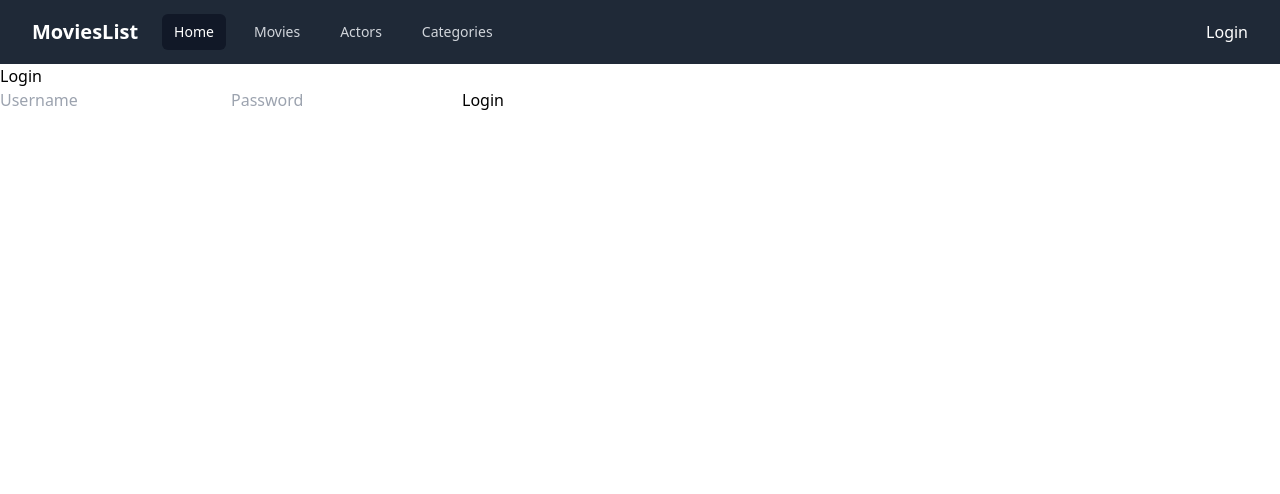
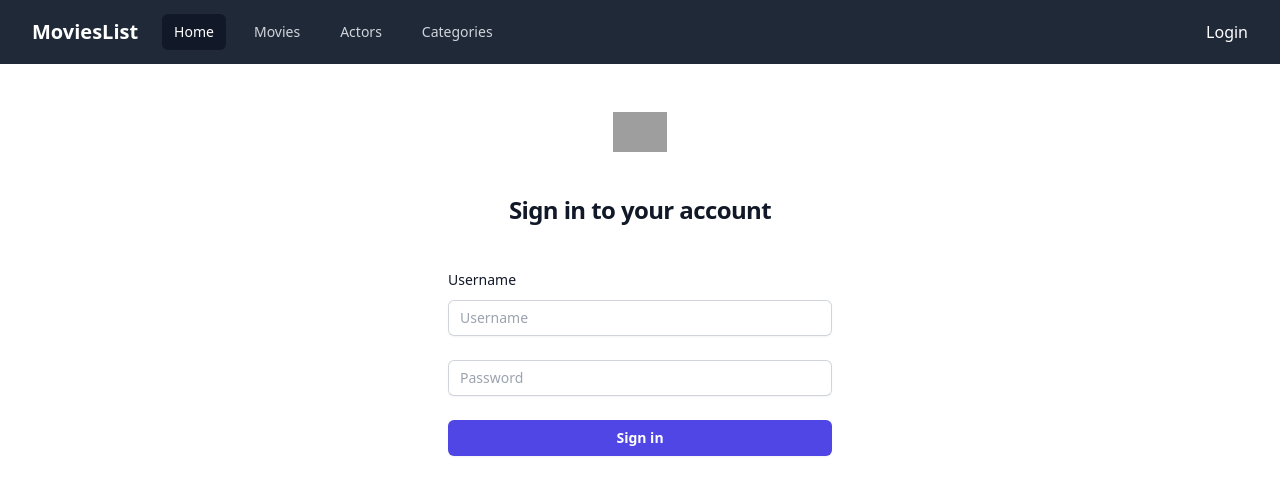
Before and after one commit to MathieuLePuil/wr505-td2, a Vue app: page /login in a window 1280 px wide. Shown: the top 494 px of the page. Built offline with nearby package versions, Linux system fonts and the light colour scheme; grey boxes are pictures that could not be loaded.

Commit message:
feat: css for login form

```diff
--- a/src/views/LoginView.vue
+++ b/src/views/LoginView.vue
@@ -23,12 +23,31 @@
 </script>
 
 <template>
-  <section>
-    <h2>Login</h2>
-    <form @submit.prevent="login">
-      <input v-model="username" placeholder="Username" required/>
-      <input v-model="password" type="password" placeholder="Password" required/>
-      <button type="submit">Login</button>
-    </form>
-  </section>
+    <div class="flex min-h-full flex-col justify-center px-6 py-12 lg:px-8">
+        <div class="sm:mx-auto sm:w-full sm:max-w-sm">
+            <img class="mx-auto h-10 w-auto" src="https://tailwindui.com/img/logos/mark.svg?color=indigo&shade=600" alt="Your Company">
+            <h2 class="mt-10 text-center text-2xl font-bold leading-9 tracking-tight text-gray-900">Sign in to your account</h2>
+        </div>
+
+        <div class="mt-10 sm:mx-auto sm:w-full sm:max-w-sm">
+            <form class="space-y-6" @submit.prevent="login">
+                <div>
+                    <label for="email" class="block text-sm font-medium leading-6 text-gray-900">Username</label>
+                    <div class="mt-2">
+                        <input v-model="username" placeholder="Username" required class="pl-3 block w-full rounded-md border-0 py-1.5 text-gray-900 shadow-sm ring-1 ring-inset ring-gray-300 placeholder:text-gray-400 focus:ring-2 focus:ring-inset focus:ring-indigo-600 sm:text-sm sm:leading-6">
+                    </div>
+                </div>
+
+                <div>
+                    <div class="mt-2">
+                        <input id="password" v-model="password" type="password" placeholder="Password" required class="pl-3 block w-full rounded-md border-0 py-1.5 text-gray-900 shadow-sm ring-1 ring-inset ring-gray-300 placeholder:text-gray-400 focus:ring-2 focus:ring-inset focus:ring-indigo-600 sm:text-sm sm:leading-6">
+                    </div>
+                </div>
+
+                <div>
+                    <button type="submit" class="flex w-full justify-center rounded-md bg-indigo-600 px-3 py-1.5 text-sm font-semibold leading-6 text-white shadow-sm hover:bg-indigo-500 focus-visible:outline focus-visible:outline-2 focus-visible:outline-offset-2 focus-visible:outline-indigo-600">Sign in</button>
+                </div>
+            </form>
+        </div>
+    </div>
 </template>
```
